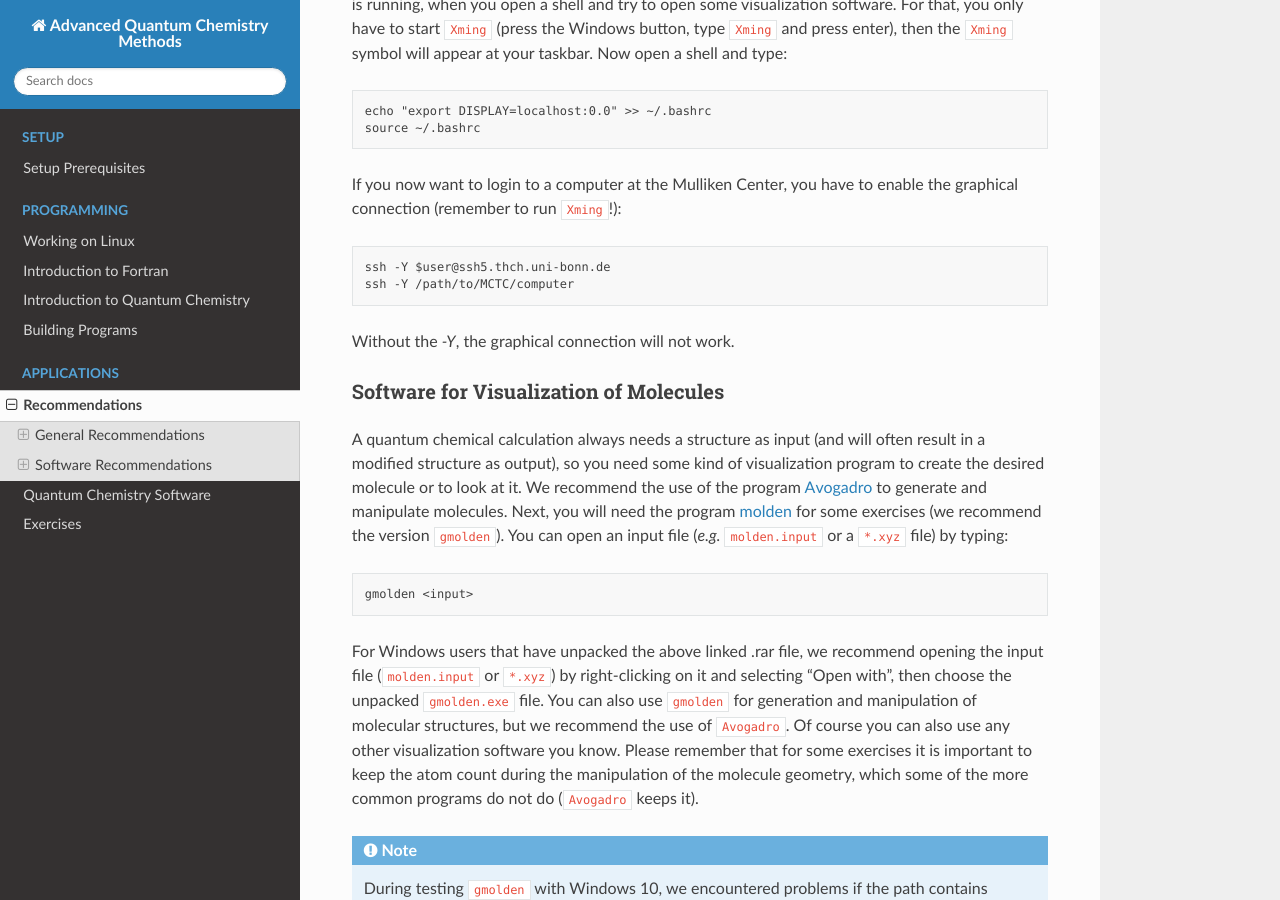
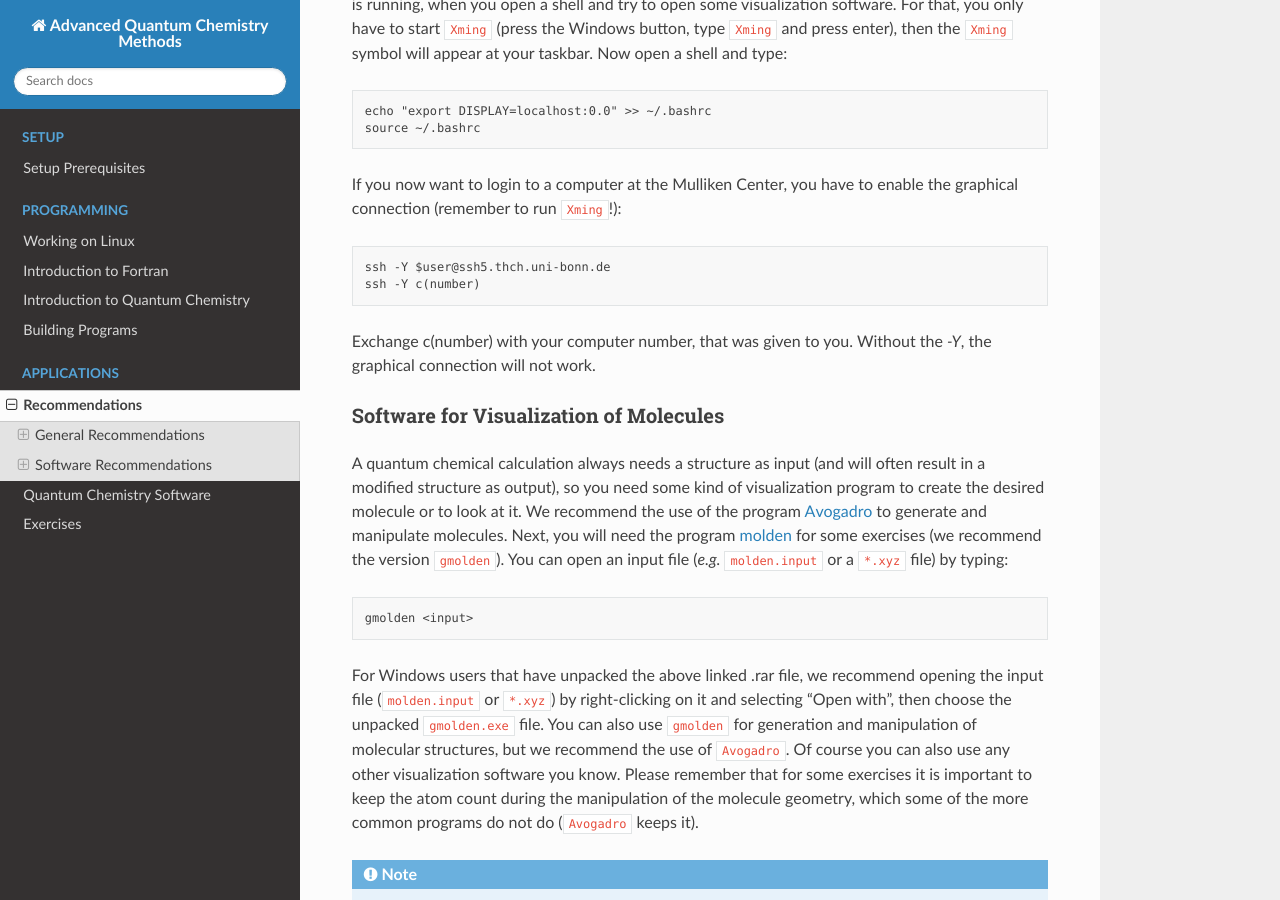
Before and after one commit to grimme-lab/qc2-teaching, a Sphinx documentation site: the page built from doc/recommendations_application-part.rst, in a window 1280 px wide and 900 px high, scrolled down 1222 px. Built offline with Sphinx 7.4.7 and the Read the Docs theme 2.0.0, drawn with Linux system fonts in a browser that asks for light colours.

Commit message:
Path to MCTC computers

```diff
--- a/doc/recommendations_application-part.rst
+++ b/doc/recommendations_application-part.rst
@@ -50,9 +50,9 @@ If you now want to login to a computer at the Mulliken Center, you have to enabl
 .. code-block:: none
 
    ssh -Y $user@ssh5.thch.uni-bonn.de
-   ssh -Y /path/to/MCTC/computer
+   ssh -Y c(number)
 
-Without the *-Y*, the graphical connection will not work.
+Exchange c(number) with your computer number, that was given to you. Without the *-Y*, the graphical connection will not work.
 
 .. _Software for visualization of molecules:
 
```
